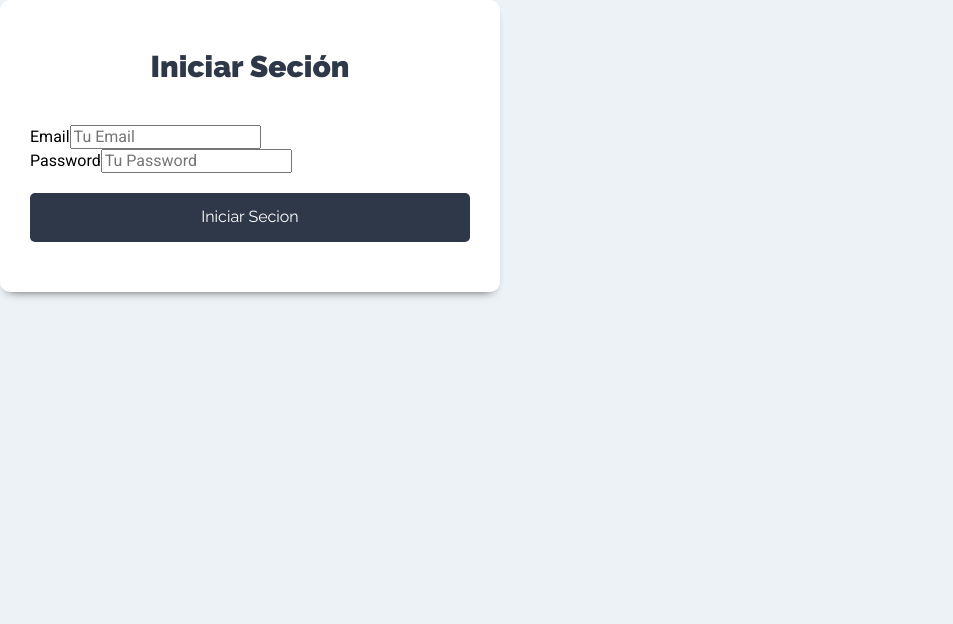
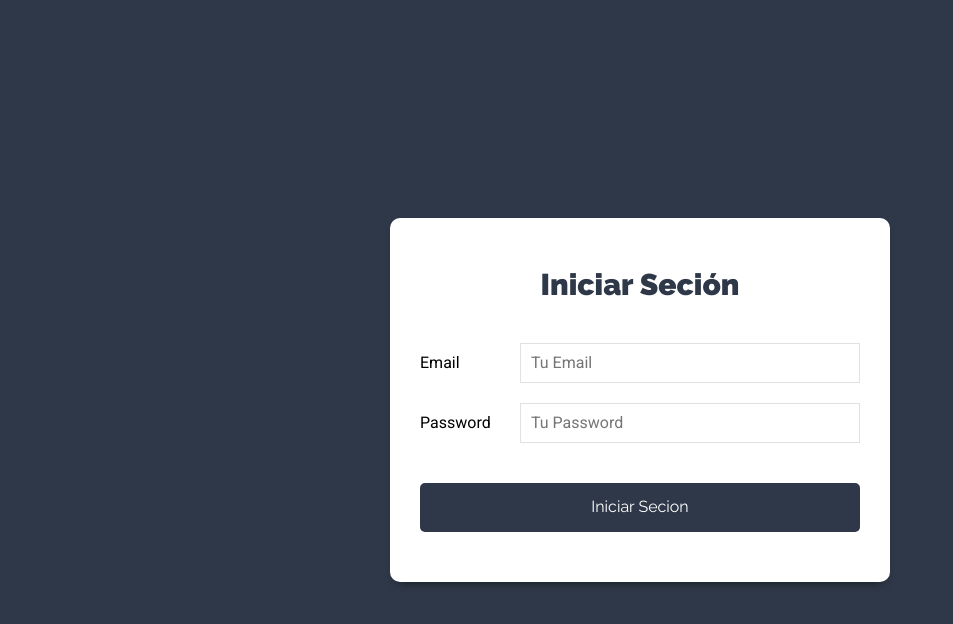
Before and after one commit to genarogg/tareas-mern-vista, a React (Create React App) app: page / in a window 1280 px wide. Shown: the top 624 px of the page, without its empty margins (0-953 px from the left). Built offline with nearby package versions, Linux system fonts and the light colour scheme.

Commit message:
fix en las clases de css

```diff
--- a/src/components/auth/Login.js
+++ b/src/components/auth/Login.js
@@ -5,11 +5,11 @@ const Login = () => {
     /*  */
   };
   return (
-    <div className="from-usuario">
+    <div className="form-usuario">
       <div className="contenedor-form sombra-dark">
         <h1>Iniciar Seción</h1>
         <form action="">
-          <div className="compo-form">
+          <div className="campo-form">
             <label htmlFor="email">Email</label>
             <input
               type="email"
@@ -19,7 +19,7 @@ const Login = () => {
               onChange={onChange}
             />
           </div>
-          <div className="compo-form">
+          <div className="campo-form">
             <label htmlFor="password">Password</label>
             <input
               type="password"
@@ -29,7 +29,7 @@ const Login = () => {
               onChange={onChange}
             />
           </div>
-          <div className="compo-form">
+          <div className="campo-form">
             <input
               type="submit"
               value="Iniciar Secion"
```
